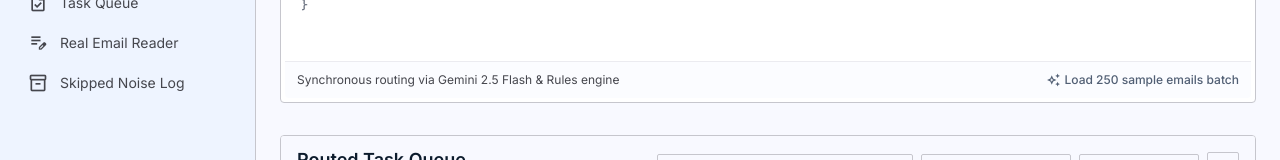
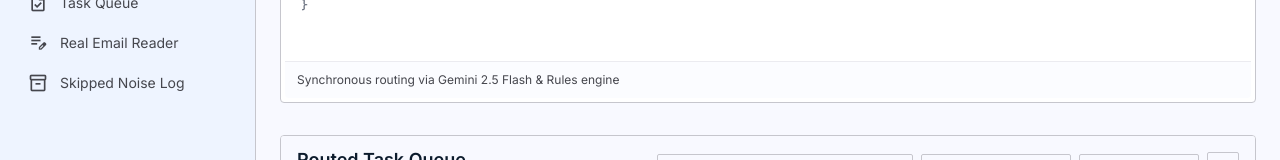
Before and after one commit to MITHILESHK11/Rift, a React (Vite) app in the folder frontend/: page / in a window 1280 px wide. Shown: the part 257-417 px from the top of the page. Built offline with nearby package versions, Linux system fonts and the light colour scheme; no server answers.

Commit message:
Remove Load 250 sample emails batch button from JsonInput component footer

```diff
--- a/frontend/src/components/JsonInput.jsx
+++ b/frontend/src/components/JsonInput.jsx
@@ -112,14 +112,6 @@ export default function JsonInput({ onPastedData, onGenerateSample, onIngestSubm
       {/* Sub-bar matching spec 7.3 part 2 */}
       <div className="px-3 py-2 border-t border-outline-variant/30 bg-surface-bright/50 flex justify-between items-center rounded-b-lg">
         <span className="text-[12px] text-on-surface-variant">Synchronous routing via Gemini 2.5 Flash & Rules engine</span>
-        <button
-          onClick={onGenerateSample}
-          type="button"
-          className="text-[12px] text-secondary font-medium hover:underline flex items-center gap-1"
-        >
-          <span className="material-symbols-outlined text-[14px]">auto_awesome</span>
-          Load 250 sample emails batch
-        </button>
       </div>
     </div>
   );
```
